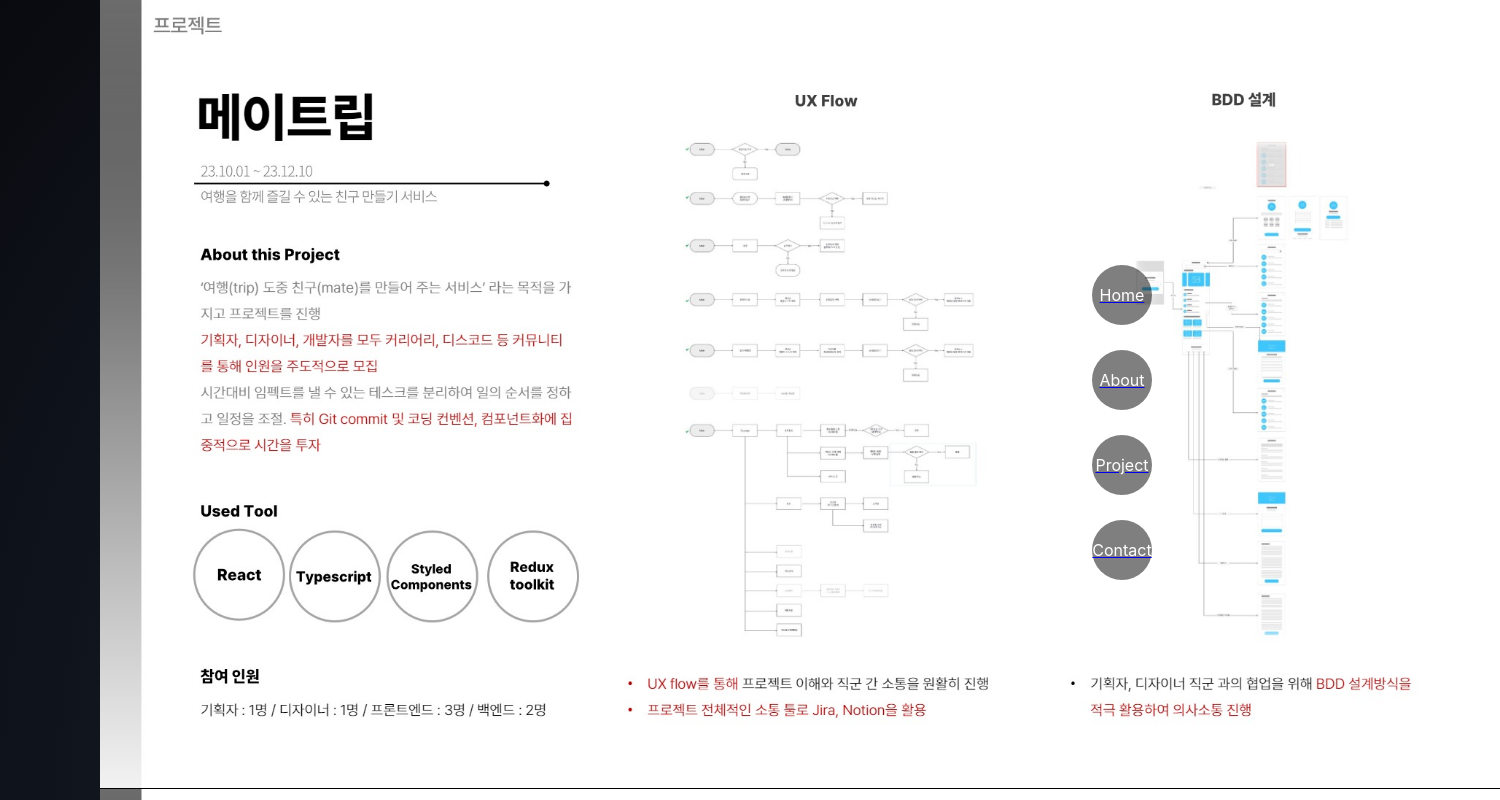
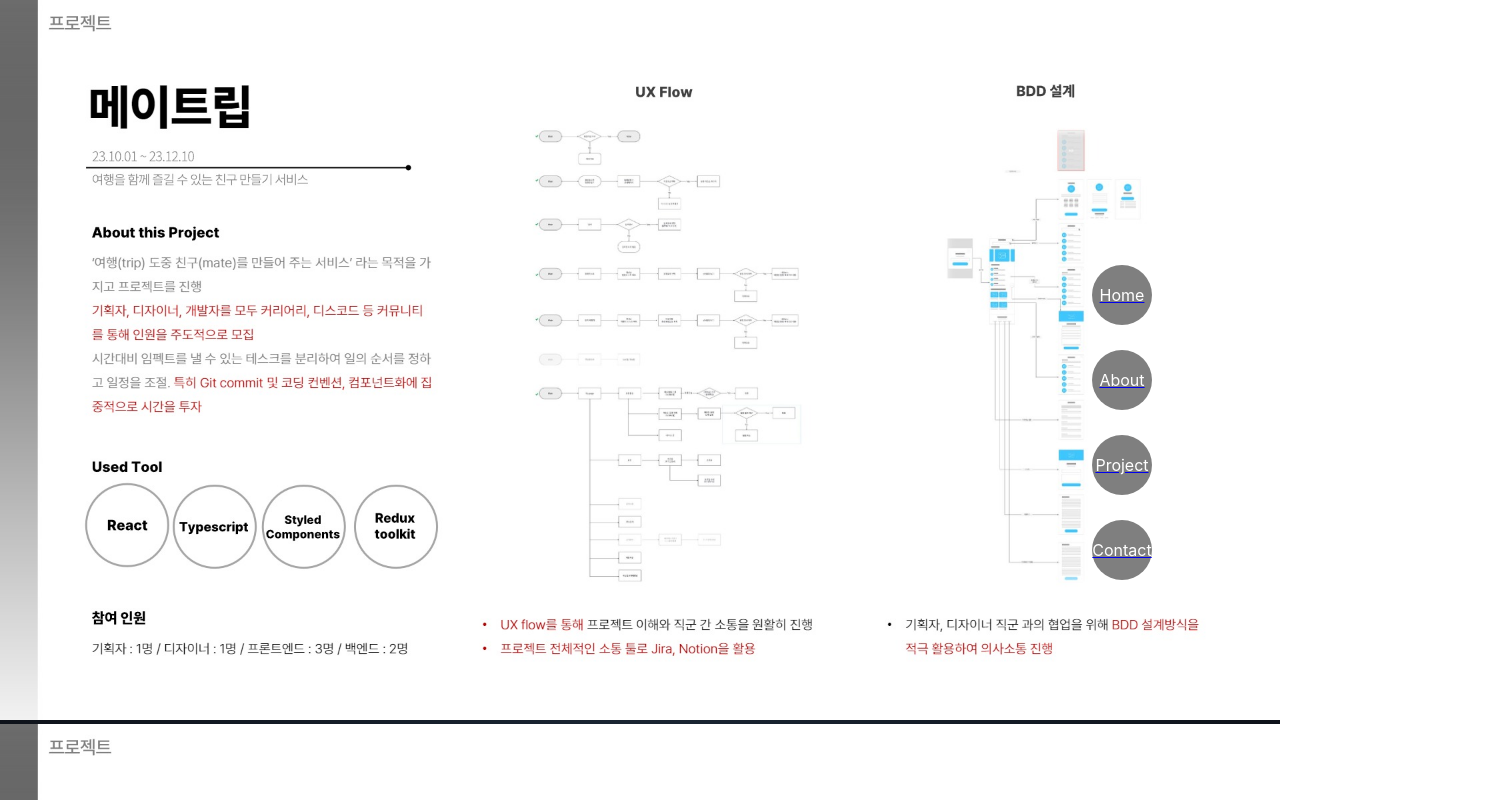
Before and after one commit to YoonJoowon/portfolio, a React (Create React App) app: page /Project/1 in a window 1280 px wide. Shown: the top 800 px of the page, 1500 px wide, since content can reach past the window. Built offline with nearby package versions, Linux system fonts and the light colour scheme.

Commit message:
style : 이미지 크기 조절

```diff
--- a/src/pages/ProjectAilolmooncheol.jsx
+++ b/src/pages/ProjectAilolmooncheol.jsx
@@ -32,16 +32,13 @@ const CanvasTreeContainer = styled.div`
 
 const Background = styled.div`
   width: 100%;
-  height: 100%;
-  position: absolute;
+  height: 80%;
+  justify-content: center;
+  align-items: center;
 `;
 
 const Img = styled.img`
-  width: 1400px;
-  display: flex;
-  justify-content: center;
-  text-align: center;
-  align-items: center;
-  margin-left: 100px;
-  border-bottom: 1px solid black
+  width: 100%;
+  height: 100%;
+  object-fit: cover;
 `;
--- a/src/pages/ProjectCus.jsx
+++ b/src/pages/ProjectCus.jsx
@@ -29,16 +29,13 @@ const CanvasTreeContainer = styled.div`
 
 const Background = styled.div`
   width: 100%;
-  height: 100%;
-  position: absolute;
+  height: 80%;
+  justify-content: center;
+  align-items: center;
 `;
 
 const Img = styled.img`
-  width: 1400px;
-  display: flex;
-  justify-content: center;
-  text-align: center;
-  align-items: center;
-  margin-left: 100px;
-  border-bottom: 1px solid black;
+  width: 100%;
+  height: 100%;
+  object-fit: cover;
 `;
--- a/src/pages/ProjectMatrip.jsx
+++ b/src/pages/ProjectMatrip.jsx
@@ -31,16 +31,13 @@ const CanvasTreeContainer = styled.div`
 
 const Background = styled.div`
   width: 100%;
-  height: 100%;
-  position: absolute;
+  height: 80%;
+  justify-content: center;
+  align-items: center;
 `;
 
 const Img = styled.img`
-  width: 1400px;
-  display: flex;
-  justify-content: center;
-  text-align: center;
-  align-items: center;
-  margin-left: 100px;
-  border-bottom: 1px solid black;
+  width: 100%;
+  height: 100%;
+  object-fit: cover;
 `;
--- a/src/pages/ProjectOther.jsx
+++ b/src/pages/ProjectOther.jsx
@@ -29,16 +29,13 @@ const CanvasTreeContainer = styled.div`
 
 const Background = styled.div`
   width: 100%;
-  height: 100%;
-  position: absolute;
+  height: 80%;
+  justify-content: center;
+  align-items: center;
 `;
 
 const Img = styled.img`
-  width: 1400px;
-  display: flex;
-  justify-content: center;
-  text-align: center;
-  align-items: center;
-  margin-left: 100px;
-  border-bottom: 1px solid black;
+  width: 100%;
+  height: 100%;
+  object-fit: cover;
 `;
```
